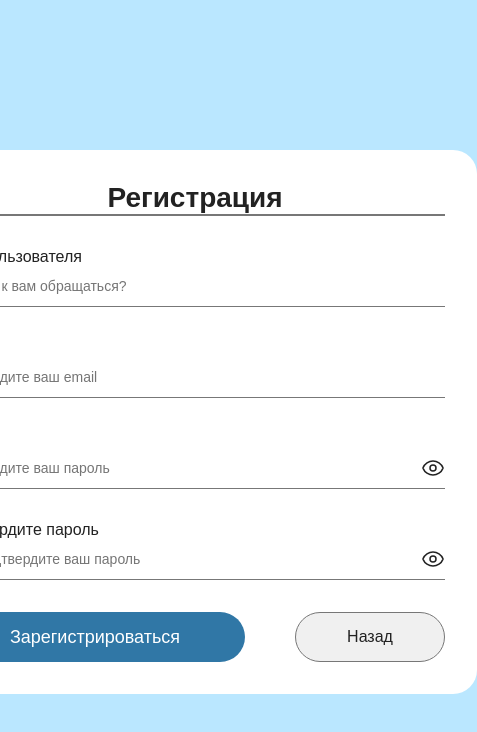
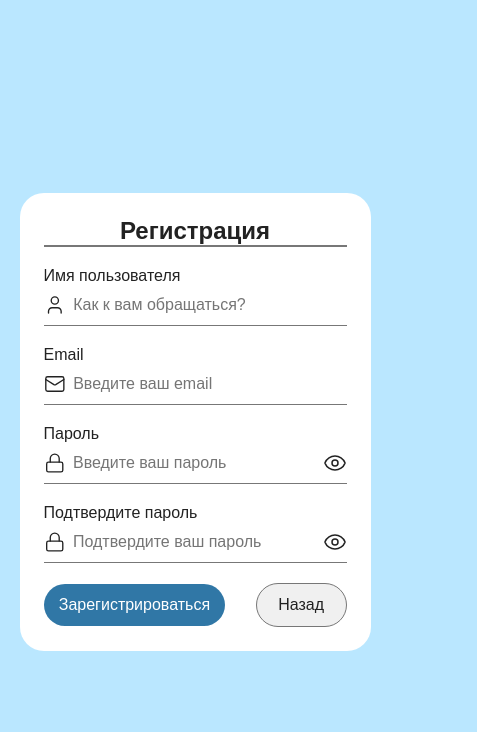
Before and after one commit to 4ex0ff/online-survey-service, a React app in the folder frontend/: page /register in a window 390 px wide. Shown: the top 732 px of the page, 477 px wide, since content can reach past the window. Built offline with nearby package versions, Linux system fonts and the light colour scheme; the HTML template or start-up script is replaced by a standard one.

Commit message:
Update 3 1)Поправил стили, теперь у стилей есть префиксы 2)Сделал нормальное отображение на мобилках

```diff
--- a/frontend/src/pages/LoginPage.css
+++ b/frontend/src/pages/LoginPage.css
@@ -1,13 +1,13 @@
 /* --- Страница --- */
-.page {
+.login-page {
     display: flex;
     align-items: center;
     justify-content: center;
 }
 
 /* --- Фрейм --- */
-.frame {
-    width: 710px;
+.login-frame {
+    width: 38%;
     display: flex;
     flex-direction: column;
     align-items: center;
@@ -15,21 +15,21 @@
 }
 
 /* --- Заголовок --- */
-.title-group {
+.login-title-group {
     display: flex;
     flex-direction: column;
     align-items: center;
     width: 100%;
 }
 
-.title-label {
+.login-title-label {
     font-family: 'Poppins', sans-serif;
     font-size: 28px;
     font-weight: 600;
     color: #222222;
 }
 
-.title-line {
+.login-title-line {
     width: 100%;
     height: 0;
     border-bottom: 2px solid #777777;
@@ -37,22 +37,22 @@
 }
 
 /* --- Поле ввода --- */
-.input-group {
+.login-input-group {
     display: flex;
     flex-direction: column;
     justify-content: flex-start;
     gap: 8px;
-    width: 500px;
+    width: 80%;
 }
 
-.input-label {
+.login-input-label {
     font-family: 'Poppins', sans-serif;
     font-size: 16px;
     font-weight: 400;
     color: #222222;
 }
 
-.input-wrapper {
+.login-input-wrapper {
     display: flex;
     flex-direction: row;
     align-items: center;
@@ -61,7 +61,7 @@
     width: 100%;
 }
 
-.input-field {
+.login-input-field {
     border: none;
     font-family: 'Poppins', sans-serif;
     font-size: 14px;
@@ -72,20 +72,17 @@
     width: 100%;
 }
 
-.input::placeholder {
+.login-input::placeholder {
     color: #777777;
 }
 
-.input-line {
+.login-input-line {
     width: 100%;
     height: 0;
     border-bottom: 1.5px solid #777777;
-    /*
-    margin-top: 0;
-    */
 }
 
-.password-wrapper {
+.login-password-wrapper {
     display: flex;
     flex-direction: row;
     align-items: center;
@@ -97,7 +94,7 @@ input::-ms-clear, input::-ms-reveal {
     display: none;
 }
 
-.password-toggle {
+.login-password-toggle {
     background: none;
     border: none;
     cursor: pointer;
@@ -109,27 +106,27 @@ input::-ms-clear, input::-ms-reveal {
 }
 
 /* --- Кнопки --- */
-.button-primary {
-    width: 450px;
+.login-button-primary {
+    width: 65%;
     height: 50px;
 }
 
 /* --- Текст о регистрации --- */
-.register-group {
+.login-register-group {
     display: flex;
     flex-direction: column;
     align-items: center;
     width: auto;
 }
 
-.register-text {
+.login-register-text {
     font-family: 'Poppins', sans-serif;
     font-size: 16px;
     font-weight: 400;
     color: #222222;
 }
 
-.register-link {
+.login-register-link {
     font-family: 'Poppins', sans-serif;
     font-size: 16px;
     font-weight: 500;
@@ -139,6 +136,52 @@ input::-ms-clear, input::-ms-reveal {
     border: none;
 }
 
-.register-link:hover {
+.login-register-link:hover {
     text-decoration: underline;
 }
+
+/* --- Адаптация под телефоны --- */
+@media (max-width: 768px) {
+    /* --- Фрейм --- */
+    .login-frame{
+        width: 90%;
+        max-width: 450px;
+        padding: 24px;
+        gap: 20px;
+    }
+
+    /* --- Заголовок --- */
+    .login-title-label {
+        font-size: 24px;
+    }
+
+    /* --- Поле ввода --- */
+    .login-input-group {
+        width: 100%;
+    }
+
+    .login-input-label {
+        font-size: 16px;
+    }
+
+    .login-input-field {
+        font-size: 16px;
+    }
+
+    /* --- Кнопки --- */
+    .login-button-primary {
+        width: 100%;
+        height: auto;
+        padding: 12px;
+        font-size: 16px;
+    }
+
+    /* --- Текст о регистрации --- */
+    .login-register-text {
+        font-size: 14px;
+    }
+
+    .login-register-link {
+        font-size: 14px;
+    }
+}
--- a/frontend/src/pages/RegisterPage.css
+++ b/frontend/src/pages/RegisterPage.css
@@ -1,13 +1,13 @@
 /* --- Страница --- */
-.page {
+.register-page {
     display: flex;
     align-items: center;
     justify-content: center;
 }
 
 /* --- Фрейм --- */
-.frame {
-    width: 710px;
+.register-frame {
+    width: 38%;
     display: flex;
     flex-direction: column;
     align-items: center;
@@ -15,21 +15,21 @@
 }
 
 /* --- Заголовок --- */
-.title-group {
+.register-title-group {
     display: flex;
     flex-direction: column;
     align-items: center;
     width: 100%;
 }
 
-.title-label {
+.register-title-label {
     font-family: 'Poppins', sans-serif;
     font-size: 28px;
     font-weight: 600;
     color: #222222;
 }
 
-.title-line {
+.register-title-line {
     width: 100%;
     height: 0;
     border-bottom: 2px solid #777777;
@@ -37,22 +37,22 @@
 }
 
 /* --- Поле ввода --- */
-.input-group {
+.register-input-group {
     display: flex;
     flex-direction: column;
     justify-content: flex-start;
     gap: 8px;
-    width: 500px;
+    width: 80%;
 }
 
-.input-label {
+.register-input-label {
     font-family: 'Poppins', sans-serif;
     font-size: 16px;
     font-weight: 400;
     color: #222222;
 }
 
-.input-wrapper {
+.register-input-wrapper {
     display: flex;
     flex-direction: row;
     align-items: center;
@@ -61,7 +61,7 @@
     width: 100%;
 }
 
-.input-field {
+.register-input-field {
     border: none;
     font-family: 'Poppins', sans-serif;
     font-size: 14px;
@@ -72,20 +72,17 @@
     width: 100%;
 }
 
-.input::placeholder {
+.register-input::placeholder {
     color: #777777;
 }
 
-.input-line {
+.register-input-line {
     width: 100%;
     height: 0;
     border-bottom: 1.5px solid #777777;
-    /*
-    margin-top: 0;
-    */
 }
 
-.password-wrapper {
+.register-password-wrapper {
     display: flex;
     flex-direction: row;
     align-items: center;
@@ -97,7 +94,7 @@ input::-ms-clear, input::-ms-reveal {
     display: none;
 }
 
-.password-toggle {
+.register-password-toggle {
     background: none;
     border: none;
     cursor: pointer;
@@ -109,20 +106,70 @@ input::-ms-clear, input::-ms-reveal {
 }
 
 /* --- Кнопки --- */
-.button-group {
+.register-button-group {
     display: flex;
     flex-direction: row;
     align-items: center;
     justify-content: space-between;
-    width: 500px;
+    width: 80%;
 }
 
-.button-primary {
-    width: 300px;
+.register-button-primary {
+    width: 60%;
     height: 50px;
 }
 
-.button-secondary {
-    width: 150px;
+.register-button-secondary {
+    width: 30%;
     height: 50px;
 }
+
+/* --- Адаптация под телефоны --- */
+@media (max-width: 768px) {
+    /* --- Фрейм --- */
+    .register-frame{
+        width: 90%;
+        max-width: 450px;
+        padding: 24px;
+        gap: 20px;
+    }
+
+    /* --- Заголовок --- */
+    .register-title-label {
+        font-size: 24px;
+    }
+
+    /* --- Поле ввода --- */
+    .register-input-group {
+        width: 100%;
+    }
+
+    .register-input-label {
+        font-size: 16px;
+    }
+
+    .register-input-field {
+        font-size: 16px;
+    }
+
+    /* --- Кнопки --- */
+    .register-button-group {
+        display: flex;
+        flex-direction: row;
+        align-items: center;
+        justify-content: space-between;
+        width: 100%;
+    }
+
+    .register-button-primary {
+        height: auto;
+        padding: 12px;
+        font-size: 16px;
+    }
+
+    .register-button-secondary {
+        height: auto;
+        padding: 12px;
+        font-size: 16px;
+    }
+}
--- a/frontend/src/pages/RegisterPage.jsx
+++ b/frontend/src/pages/RegisterPage.jsx
@@ -7,53 +7,59 @@ function RegisterPage() {
     const [showPassword1, setShowPassword1] = useState(false);
     const [showPassword2, setShowPassword2] = useState(false);
 
+    const handleRegister = () => {
+        console.log('Попытка регистрации');
+        alert('Демо-режим: регистрация выполнена (заглушка)');
+        // Здесь позже будет запрос к бэкенду
+    };
+
     return (
-        <div className='page'>
-            <div className='frame'>
+        <div className="page register-page">
+            <div className="frame register-frame">
                 {/* --- Заголовок --- */}
-                <div className='title-group'>
-                    <div className='title-label'>Регистрация</div>
-                    <div className='title-line'></div>
+                <div className="register-title-group">
+                    <div className="register-title-label">Регистрация</div>
+                    <div className="register-title-line"></div>
                 </div>
 
                 {/* --- Юзернейм --- */}
-                <div className='input-group'>
-                    <div className='input-label'>Имя пользователя</div>
-                    <div className='input-wrapper'>
+                <div className="register-input-group">
+                    <div className="register-input-label">Имя пользователя</div>
+                    <div className="register-input-wrapper">
                         <svg width="24" height="24" viewBox="0 0 24 24" fill="none" xmlns="http://www.w3.org/2000/svg">
                             <path d="M19 21V19C19 17.9391 18.5786 16.9217 17.8284 16.1716C17.0783 15.4214 16.0609 15 15 15H9C7.93913 15 6.92172 15.4214 6.17157 16.1716C5.42143 16.9217 5 17.9391 5 19V21" stroke="#222222" stroke-width="1.5" stroke-linecap="round" stroke-linejoin="round"/>
                             <path d="M12 11C14.2091 11 16 9.20914 16 7C16 4.79086 14.2091 3 12 3C9.79086 3 8 4.79086 8 7C8 9.20914 9.79086 11 12 11Z" stroke="#222222" stroke-width="1.5" stroke-linecap="round" stroke-linejoin="round"/>
                         </svg>
-                        <input className='input-field' name='username' type='username' placeholder='Как к вам обращаться?' />
+                        <input className="register-input-field" name='username' type='username' placeholder='Как к вам обращаться?' />
                     </div>
-                    <div className='input-line'></div>
+                    <div className="register-input-line"></div>
                 </div>
 
                 {/* --- Почта --- */}
-                <div className='input-group'>
-                    <div className='input-label'>Email</div>
-                    <div className='input-wrapper'>
+                <div className="register-input-group">
+                    <div className="register-input-label">Email</div>
+                    <div className="register-input-wrapper">
                         <svg width="24" height="24" viewBox="0 0 24 24" fill="none" xmlns="http://www.w3.org/2000/svg">
                             <path d="M22 7L13.009 12.727C12.7039 12.9042 12.3573 12.9976 12.0045 12.9976C11.6517 12.9976 11.3051 12.9042 11 12.727L2 7" stroke="#222222" stroke-width="1.5" stroke-linecap="round" stroke-linejoin="round"/>
                             <path d="M20 4H4C2.89543 4 2 4.89543 2 6V18C2 19.1046 2.89543 20 4 20H20C21.1046 20 22 19.1046 22 18V6C22 4.89543 21.1046 4 20 4Z" stroke="#222222" stroke-width="1.5" stroke-linecap="round" stroke-linejoin="round"/>
                         </svg>
-                        <input className='input-field' name='email' type='email' placeholder='Введите ваш email' />
+                        <input className="register-input-field" name='email' type='email' placeholder='Введите ваш email' />
                     </div>
-                    <div className='input-line'></div>
+                    <div className="register-input-line"></div>
                 </div>
 
                 {/* --- Пароль --- */}
-                <div className='input-group'>
-                    <div className='input-label'>Пароль</div>
-                    <div className='password-wrapper'>
-                        <div className='input-wrapper'>
+                <div className="register-input-group">
+                    <div className="register-input-label">Пароль</div>
+                    <div className="register-password-wrapper">
+                        <div className="register-input-wrapper">
                             <svg width="24" height="24" viewBox="0 0 24 24" fill="none" xmlns="http://www.w3.org/2000/svg">
                             <path d="M19 11H5C3.89543 11 3 11.8954 3 13V20C3 21.1046 3.89543 22 5 22H19C20.1046 22 21 21.1046 21 20V13C21 11.8954 20.1046 11 19 11Z" stroke="#222222" stroke-width="1.5" stroke-linecap="round" stroke-linejoin="round"/>
                             <path d="M7 11V7C7 5.67392 7.52678 4.40215 8.46447 3.46447C9.40215 2.52678 10.6739 2 12 2C13.3261 2 14.5979 2.52678 15.5355 3.46447C16.4732 4.40215 17 5.67392 17 7V11" stroke="#222222" stroke-width="1.5" stroke-linecap="round" stroke-linejoin="round"/>
                             </svg>
-                            <input className='input-field' name='password' type={showPassword1 ? 'text' : 'password'} placeholder='Введите ваш пароль' />
+                            <input className="register-input-field" name='password' type={showPassword1 ? 'text' : 'password'} placeholder='Введите ваш пароль' />
                         </div>
-                        <button className='password-toggle' type='button' onClick={() => setShowPassword1(!showPassword1)}>
+                        <button className="register-password-toggle" type='button' onClick={() => setShowPassword1(!showPassword1)}>
                             {showPassword1 ?
                             (<svg name='closedEyeIcon' width="24" height="24" viewBox="0 0 24 24" fill="none" xmlns="http://www.w3.org/2000/svg">
                             <path d="M10.733 5.07599C13.0624 4.7984 15.4186 5.29081 17.4419 6.47804C19.4651 7.66527 21.0442 9.48207 21.938 11.651C22.0213 11.8755 22.0213 12.1225 21.938 12.347C21.5699 13.2377 21.0843 14.0751 20.494 14.837M14.084 14.158C13.5182 14.7045 12.7604 15.0068 11.9738 15C11.1872 14.9932 10.4348 14.6777 9.87853 14.1214C9.3223 13.5652 9.0068 12.8128 8.99996 12.0262C8.99313 11.2396 9.29551 10.4818 9.84198 9.91599" stroke="#222222" stroke-width="1.5" stroke-linecap="round" stroke-linejoin="round"/>
@@ -67,21 +73,21 @@ function RegisterPage() {
                             }
                         </button>
                     </div>
-                    <div className='input-line'></div>
+                    <div className="register-input-line"></div>
                 </div>
 
                 {/* --- Подтверждение пароля --- */}
-                <div className='input-group'>
-                    <div className='input-label'>Подтвердите пароль</div>
-                    <div className='password-wrapper'>
-                        <div className='input-wrapper'>
+                <div className="register-input-group">
+                    <div className="register-input-label">Подтвердите пароль</div>
+                    <div className="register-password-wrapper">
+                        <div className="register-input-wrapper">
                             <svg width="24" height="24" viewBox="0 0 24 24" fill="none" xmlns="http://www.w3.org/2000/svg">
                             <path d="M19 11H5C3.89543 11 3 11.8954 3 13V20C3 21.1046 3.89543 22 5 22H19C20.1046 22 21 21.1046 21 20V13C21 11.8954 20.1046 11 19 11Z" stroke="#222222" stroke-width="1.5" stroke-linecap="round" stroke-linejoin="round"/>
                             <path d="M7 11V7C7 5.67392 7.52678 4.40215 8.46447 3.46447C9.40215 2.52678 10.6739 2 12 2C13.3261 2 14.5979 2.52678 15.5355 3.46447C16.4732 4.40215 17 5.67392 17 7V11" stroke="#222222" stroke-width="1.5" stroke-linecap="round" stroke-linejoin="round"/>
                             </svg>
-                            <input className="input-field" name="password" type={showPassword2 ? "text" : "password"} placeholder="Подтвердите ваш пароль" />
+                            <input className="register-input-field" name="password" type={showPassword2 ? "text" : "password"} placeholder="Подтвердите ваш пароль" />
                         </div>
-                        <button className='password-toggle' type='button' onClick={() => setShowPassword2(!showPassword2)}>
+                        <button className="register-password-toggle" type='button' onClick={() => setShowPassword2(!showPassword2)}>
                             {showPassword2 ?
                             (<svg name='closedEyeIcon' width="24" height="24" viewBox="0 0 24 24" fill="none" xmlns="http://www.w3.org/2000/svg">
                             <path d="M10.733 5.07599C13.0624 4.7984 15.4186 5.29081 17.4419 6.47804C19.4651 7.66527 21.0442 9.48207 21.938 11.651C22.0213 11.8755 22.0213 12.1225 21.938 12.347C21.5699 13.2377 21.0843 14.0751 20.494 14.837M14.084 14.158C13.5182 14.7045 12.7604 15.0068 11.9738 15C11.1872 14.9932 10.4348 14.6777 9.87853 14.1214C9.3223 13.5652 9.0068 12.8128 8.99996 12.0262C8.99313 11.2396 9.29551 10.4818 9.84198 9.91599" stroke="#222222" stroke-width="1.5" stroke-linecap="round" stroke-linejoin="round"/>
@@ -95,17 +101,17 @@ function RegisterPage() {
                             }
                         </button>
                     </div>
-                    <div className='input-line'></div>
+                    <div className="register-input-line"></div>
                 </div>
 
                 {/* --- Кнопки --- */}
-                <div className='button-group'>
+                <div className="register-button-group">
                     {/*  --- Кнопка "Зарегистрироваться" ---   */}
-                    <button className='button-primary' type='button'>
+                    <button className="button-primary register-button-primary" type='button'onClick={handleRegister}>
                         Зарегистрироваться
                     </button>
                     {/*  --- Кнопка "Назад" ---   */}
-                    <button className='button-secondary' type='button' onClick={() => navigate('/login')}>
+                    <button className="button-secondary register-button-secondary" type='button' onClick={() => navigate('/login')}>
                         Назад
                     </button>
                 </div>
```
Also changed, not shown: frontend/src/pages/LoginPage.jsx (+26 -21 lines).
